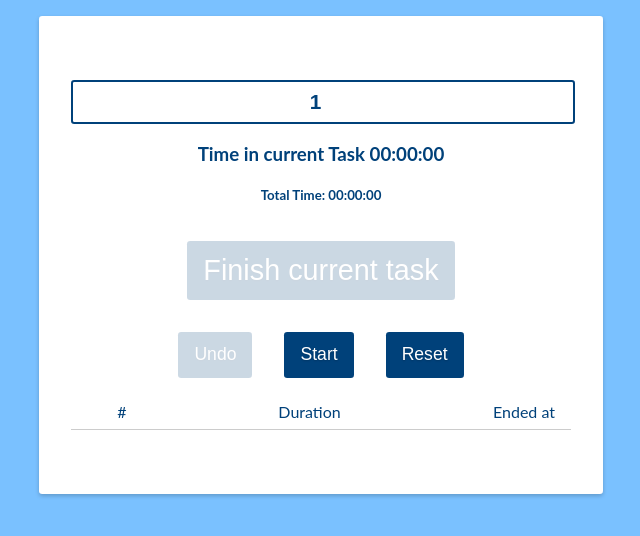
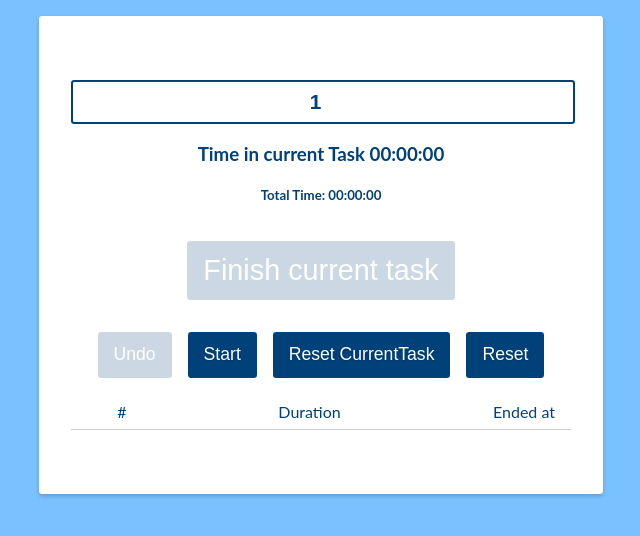
Before and after one commit to JavChz/tasktrack, a React (Create React App) app: page / in a window 1280 px wide. Shown: the top 536 px of the page, without its empty margins (319-959 px from the left). Built offline with nearby package versions, Linux system fonts and the light colour scheme.

Commit message:
added resettask

```diff
--- a/src/App.css
+++ b/src/App.css
@@ -1,11 +1,12 @@
-.App{
+.App {
   background: white;
-  box-shadow: 0 2px 4px rgba(0,0,0,.2);
+  box-shadow: 0 2px 4px rgba(0, 0, 0, 0.2);
   padding: 2rem 2rem 4rem;
-  border-radius: .2rem;
+  border-radius: 0.2rem;
   color: var(--color-blue-dark);
 }
-input, button{
+input,
+button {
   color: var(--color-blue-dark);
 }
 button {
@@ -15,40 +16,38 @@ button:disabled {
   opacity: 0.2;
   cursor: auto;
 }
-.App{
+.App {
   max-width: 500px;
   margin: 1rem auto;
 }
-.timer{
+.timer {
   text-align: center;
   margin-top: 2rem;
-
 }
-.timer input{
+.timer input {
   font-size: 1.3rem;
   font-weight: bold;
-  padding: .5rem 0rem;
+  padding: 0.5rem 0rem;
   width: 100%;
-  border-radius: .2rem;
+  border-radius: 0.2rem;
   border: 2px solid var(--color-blue-dark);
-  border-radius: .2rem;
+  border-radius: 0.2rem;
 }
-.finishTask{
-
+.finishTask {
   font-size: 1.8rem;
-
 }
-button{
-  margin: 1rem;
+button {
+  box-sizing: border-box;
+  margin: 1rem 0.5rem;
   font-size: 1.1rem;
   border: 0;
-  padding: .8rem 1rem ;
+  padding: 0.8rem 1rem;
   background-color: var(--color-blue-dark);
-  text-shadow: 0px 1px 2px rgba(0,0,0,.2);
-  transition: opacity .2s ease-in-out;
+  text-shadow: 0px 1px 2px rgba(0, 0, 0, 0.2);
+  transition: opacity 0.2s ease-in-out;
   color: white;
-  border-radius: .2rem;
+  border-radius: 0.2rem;
 }
-button:active{
-  opacity: .9;
+button:active {
+  opacity: 0.9;
 }
--- a/src/App.js
+++ b/src/App.js
@@ -4,7 +4,6 @@ import "./App.css";
 import formatHours from "./libs/formatHours";
 import TaskArchive from "./components/TaskArchive";
 function App() {
-  //const [current, setCurrent] = useState({});
   const initTaskDefault = 1;
   let initTasks = initTaskDefault;
 
@@ -85,6 +84,11 @@ function App() {
     setPause(true);
     setTimerGlobal(0);
   };
+  const resetCurrent = function () {
+    localStorage.clear();
+
+    setTimer(0);
+  };
   const handleChange = function (event) {
     setTasks(Number(event.target.value));
   };
@@ -121,6 +125,7 @@ function App() {
           ) : (
             <button onClick={() => setPause(true)}>Pause</button>
           )}
+          <button onClick={() => resetCurrent()}>Reset CurrentTask</button>
           <button onClick={() => reset()}>Reset</button>
         </div>
       </div>
```
